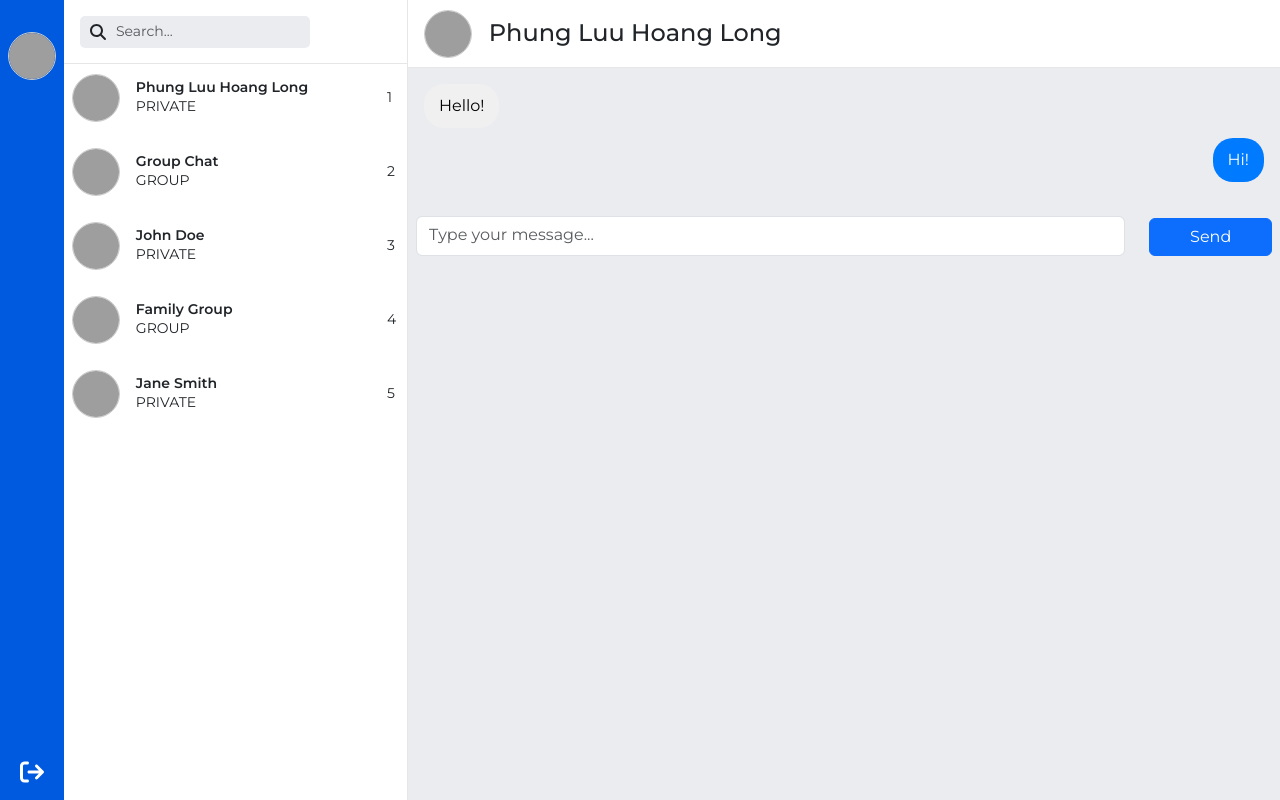
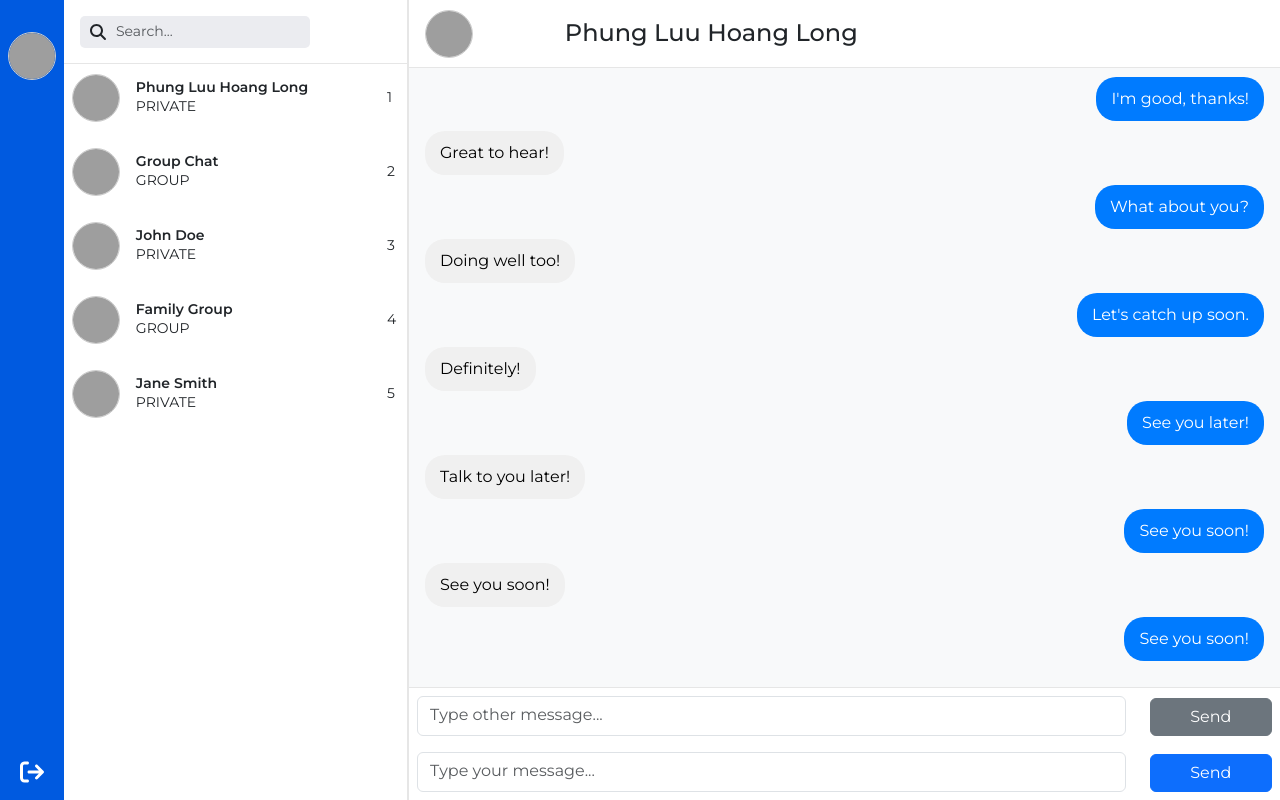
Before and after one commit to lgdlong/chat-app-project, a React (Vite) app in the folder frontend/: page /home in a window 1280 px wide. Built offline with nearby package versions, Linux system fonts and the light colour scheme; grey boxes are pictures that could not be loaded.

Commit message:
feat: done frontend chat view

```diff
--- a/frontend/src/components/ChatView.css
+++ b/frontend/src/components/ChatView.css
@@ -1,6 +1,13 @@
 main {
   width: calc(100% - var(--nav-width));
   background-color: var(--input-field-bg-filled);
+}
+
+#chatViewContainer {
+  display: flex;
+  flex-direction: column;
+  height: 100vh;
+  border-left: 1px solid var(--border-color);
 }
 
 header {
@@ -8,6 +15,8 @@ header {
   padding: 0 16px;
   border-bottom: 1px solid var(--border-color);
   background-color: white;
+  display: flex;
+  align-items: center;
 }
 
 .avatar-header {
@@ -23,6 +32,53 @@ header {
   margin: 0;
 }
 
-.chat-input {
-  height: 50px;
+.message-area {
+  flex: 1;
+  display: flex;
+  flex-direction: column;
+  overflow: hidden;
 }
+
+.message-view-container {
+  flex: 1;
+  overflow-y: auto;
+  padding: 12px;
+  background-color: #f8f9fa;
+  display: flex;
+  flex-direction: column;
+}
+
+.message-item {
+  margin-bottom: 10px;
+}
+
+.message-item.me {
+  text-align: right;
+}
+
+.message-item.other {
+  text-align: left;
+}
+
+.message-bubble {
+  display: inline-block;
+  padding: 10px 15px;
+  border-radius: 20px;
+  max-width: 70%;
+  word-break: break-word;
+}
+
+.message-item.me .message-bubble {
+  background-color: #007bff;
+  color: white;
+}
+
+.message-item.other .message-bubble {
+  background-color: #f0f0f0;
+  color: black;
+}
+
+.chat-input-area {
+  border-top: 1px solid var(--border-color);
+  background-color: white;
+}
--- a/frontend/src/components/ChatView.tsx
+++ b/frontend/src/components/ChatView.tsx
@@ -6,13 +6,45 @@ import MessageView from "./MessageView";
 import { Message } from "../interfaces/Message";
 
 export default function ChatView() {
-  const [message, setMessage] = useState("");
+  const [messageSender, setMessageSender] = useState("");
+  const [messageOther, setMessageOther] = useState("");
+  const [messages, setMessages] = useState<Message[]>([
+    { id: 1, sender: "2", content: "Hello!", createdAt: new Date() },
+    { id: 2, sender: "1", content: "Hi!", createdAt: new Date() },
+    { id: 3, sender: "2", content: "How are you?", createdAt: new Date() },
+    { id: 4, sender: "1", content: "I'm good, thanks!", createdAt: new Date() },
+    { id: 5, sender: "2", content: "Great to hear!", createdAt: new Date() },
+    { id: 6, sender: "1", content: "What about you?", createdAt: new Date() },
+    { id: 7, sender: "2", content: "Doing well too!", createdAt: new Date() },
+    {
+      id: 8,
+      sender: "1",
+      content: "Let's catch up soon.",
+      createdAt: new Date(),
+    },
+    { id: 9, sender: "2", content: "Definitely!", createdAt: new Date() },
+    { id: 10, sender: "1", content: "See you later!", createdAt: new Date() },
+    {
+      id: 11,
+      sender: "2",
+      content: "Talk to you later!",
+      createdAt: new Date(),
+    },
+    { id: 12, sender: "1", content: "See you soon!", createdAt: new Date() },
+    { id: 13, sender: "2", content: "See you soon!", createdAt: new Date() },
+    { id: 14, sender: "1", content: "See you soon!", createdAt: new Date() },
+  ]);
 
-  const handleSend = () => {
-    if (message.trim() !== "") {
-      console.log("Send message:", message);
-      setMessage(""); // Clear input after sending
-    }
+  const handleSend = (sender: "1" | "2", content: string) => {
+    if (!content.trim()) return;
+    const newMessage: Message = {
+      id: messages.length + 1,
+      sender,
+      content: content.trim(),
+      createdAt: new Date(),
+    };
+    setMessages([...messages, newMessage]);
+    sender === "1" ? setMessageSender("") : setMessageOther("");
   };
 
   const chat: Chat = {
@@ -24,16 +56,11 @@ export default function ChatView() {
     createdAt: new Date(),
   };
 
-  const messages: Message[] = [
-    { id: 1, sender: "2", content: "Hello!", createdAt: new Date() },
-    { id: 2, sender: "1", content: "Hi!", createdAt: new Date() },
-  ];
-
   return (
     <main>
       <div id="chatViewContainer">
         <header className="d-flex align-items-center">
-          <Row className="d-flex align-items-center">
+          <Row className="d-flex align-items-center w-100">
             <Col md={2}>
               <img src={chat.chatAvt} alt="Img" className="avatar-header" />
             </Col>
@@ -42,30 +69,55 @@ export default function ChatView() {
             </Col>
           </Row>
         </header>
-        <article>
-          <MessageView
-            messages={messages}
-            currentUserId={Number.parseInt(
-              messages[messages.length - 1].sender
-            )}
-          />
-          <div id="chat-box-input-container-id">
-            <div id="chat-box-input-container">
-              <div id="chat-box-bar"></div>
-              <Form id="chat-input" className="p-2">
+
+        <article className="message-area">
+          <MessageView messages={messages} currentUserId={1} />
+
+          <div className="chat-input-area">
+            <Form className="p-2">
               <Row className="align-items-end">
                 <Col xs={10}>
                   <Form.Control
                     as="textarea"
                     rows={1}
-                      value={message}
-                      onChange={(e) => setMessage(e.target.value)}
+                    value={messageOther}
+                    onChange={(e) => setMessageOther(e.target.value)}
+                    placeholder="Type other message..."
+                    style={{ resize: "none", height: "40px" }}
+                    onKeyDown={(e) => {
+                      if (e.key === "Enter" && !e.shiftKey) {
+                        e.preventDefault();
+                        handleSend("2", messageOther);
+                      }
+                    }}
+                  />
+                </Col>
+                <Col xs={2}>
+                  <Button
+                    variant="secondary"
+                    onClick={() => handleSend("2", messageOther)}
+                    className="w-100"
+                  >
+                    Send
+                  </Button>
+                </Col>
+              </Row>
+            </Form>
+
+            <Form className="p-2">
+              <Row className="align-items-end">
+                <Col xs={10}>
+                  <Form.Control
+                    as="textarea"
+                    rows={1}
+                    value={messageSender}
+                    onChange={(e) => setMessageSender(e.target.value)}
                     placeholder="Type your message..."
                     style={{ resize: "none", height: "40px" }}
                     onKeyDown={(e) => {
                       if (e.key === "Enter" && !e.shiftKey) {
-                          e.preventDefault(); // Prevent newline
-                          handleSend();
+                        e.preventDefault();
+                        handleSend("1", messageSender);
                       }
                     }}
                   />
@@ -73,7 +125,7 @@ export default function ChatView() {
                 <Col xs={2}>
                   <Button
                     variant="primary"
-                      onClick={handleSend}
+                    onClick={() => handleSend("1", messageSender)}
                     className="w-100"
                   >
                     Send
@@ -82,7 +134,6 @@ export default function ChatView() {
               </Row>
             </Form>
           </div>
-          </div>
         </article>
       </div>
     </main>
--- a/frontend/src/components/MessageView.tsx
+++ b/frontend/src/components/MessageView.tsx
@@ -1,6 +1,7 @@
-import { Container } from "react-bootstrap";
 import { useEffect, useRef } from "react";
 import { MessageViewProps } from "../interfaces/MessageViewProps";
+import { Container } from "react-bootstrap";
+import "./ChatView.css";
 
 export default function MessageView({
   messages,
@@ -9,43 +10,25 @@ export default function MessageView({
   const bottomRef = useRef<HTMLDivElement>(null);
 
   useEffect(() => {
-    // Tự động scroll xuống dưới khi có tin nhắn mới
     bottomRef.current?.scrollIntoView({ behavior: "smooth" });
   }, [messages]);
 
   return (
     <Container
       fluid
-      className="p-3"
-      style={{ height: "100%", overflowY: "auto" }}
+      className="p-3 message-view-container"
     >
-      {messages.map((msg) => (
-        <div
-          key={msg.id}
-          className={`message-item ${
-            msg.sender === String(currentUserId) ? "me" : "other"
-          }`}
-          style={{
-            marginBottom: "10px",
-            textAlign: msg.sender === String(currentUserId) ? "right" : "left",
-          }}
-        >
+      {messages.map((msg) => {
+        const isMe = msg.sender === String(currentUserId);
+        return (
           <div
-            style={{
-              display: "inline-block",
-              backgroundColor:
-                msg.sender === String(currentUserId) ? "#007bff" : "#f0f0f0",
-              color: msg.sender === String(currentUserId) ? "white" : "black",
-              borderRadius: "20px",
-              padding: "10px 15px",
-              maxWidth: "70%",
-              wordBreak: "break-word",
-            }}
+            key={msg.id}
+            className={`message-item ${isMe ? "me" : "other"}`}
           >
-            {msg.content}
+            <div className="message-bubble">{msg.content}</div>
           </div>
-        </div>
-      ))}
+        );
+      })}
       <div ref={bottomRef} />
     </Container>
   );
--- a/frontend/src/components/SideBar.tsx
+++ b/frontend/src/components/SideBar.tsx
@@ -39,7 +39,6 @@ export default function SideBar() {
             icon={faArrowRightFromBracket}
             id="logout-btn"
             color="white"
-            // className="mb-4"
           />
         </div>
       </div>
```
Lines whose indentation alone changed are shown as unchanged.
